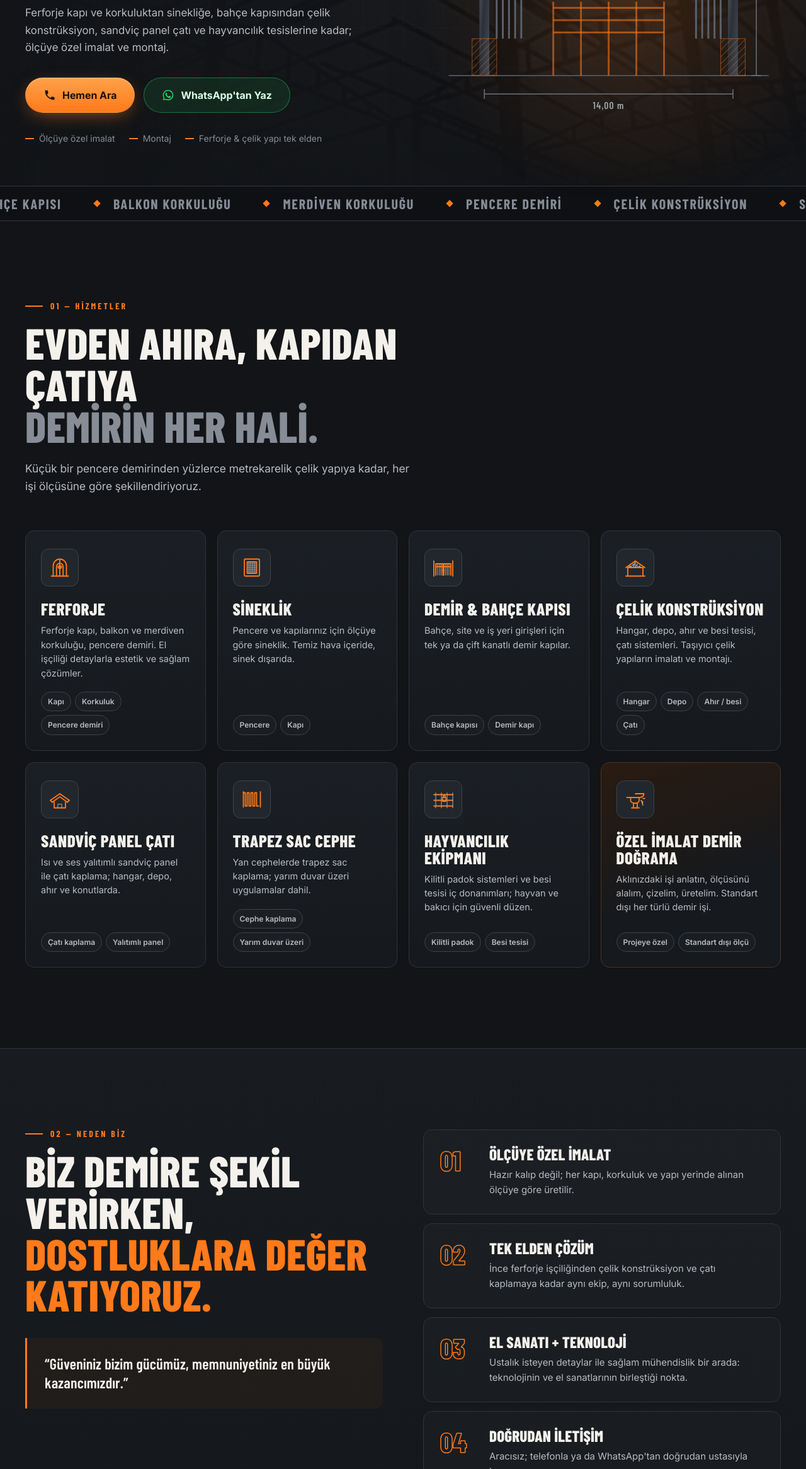
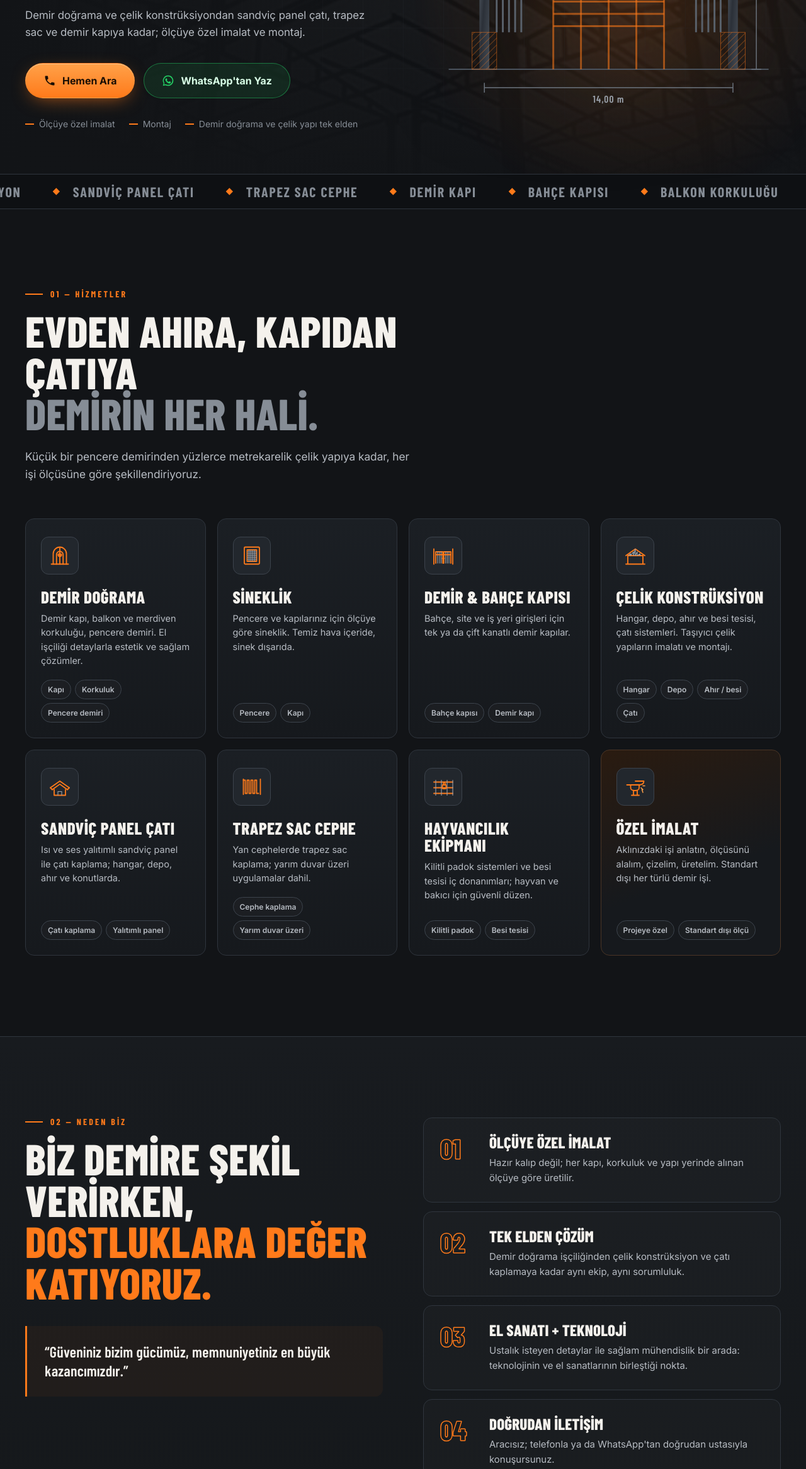
Before and after one commit to demircankardeslerferforje/demircankardeslerferforje.github.io, a plain HTML site: page index.html in a window 1280 px wide. Shown: the part 468-2800 px from the top of the page at 63% size. Drawn offline with Linux system fonts and the light colour scheme.

Commit message:
Ferforje ibaresi kaldirildi, SEO

```diff
--- a/index.html
+++ b/index.html
@@ -3,23 +3,26 @@
 <head>
 <meta charset="utf-8">
 <meta name="viewport" content="width=device-width, initial-scale=1, viewport-fit=cover">
-<title>Demircan Kardeşler Ferforje Sineklik — Demir Doğrama · Kırıkkale</title>
-<meta name="description" content="Demircan Kardeşler Ferforje Sineklik, Kırıkkale: ferforje kapı ve korkuluk, sineklik, demir bahçe kapısı, çelik konstrüksiyon, sandviç panel çatı, trapez sac cephe ve kilitli padok sistemleri. Demire dair her şey…">
-<meta name="keywords" content="Kırıkkale ferforje, Kırıkkale sineklik, demir doğrama Kırıkkale, ferforje kapı, balkon korkuluğu, merdiven korkuluğu, pencere demiri, bahçe kapısı, çelik konstrüksiyon Kırıkkale, sandviç panel çatı, trapez sac, besi tesisi, kilitli padok">
+<title>Demircan Kardeşler | Demir Doğrama ve Çelik Konstrüksiyon</title>
+<meta name="description" content="Kırıkkale'de Demircan Kardeşler: demir doğrama, çelik konstrüksiyon, sandviç panel çatı, trapez sac, demir kapı ve sineklik. Ölçüye özel imalat ve montaj. 0531 556 04 44">
+<meta name="keywords" content="demir doğrama Kırıkkale, çelik konstrüksiyon Kırıkkale, sandviç panel çatı, trapez sac, demir kapı, bahçe kapısı, balkon korkuluğu, merdiven korkuluğu, pencere demiri, sineklik, besi tesisi, kilitli padok">
 <meta name="theme-color" content="#121417">
 <meta name="format-detection" content="telephone=no">
 <!-- Yayın adresi kesinleşince aşağıdaki SITE_URL geçen 3 satırı güncelleyin (canonical, og:url, og:image) -->
 <link rel="canonical" href="https://demircankardeslerferforje.github.io/">
 <meta property="og:type" content="website">
 <meta property="og:locale" content="tr_TR">
-<meta property="og:site_name" content="Demircan Kardeşler Ferforje Sineklik">
-<meta property="og:title" content="Demircan Kardeşler — Demire dair her şey…">
-<meta property="og:description" content="Kırıkkale'de ferforje, sineklik, demir kapı, çelik konstrüksiyon, sandviç panel çatı ve trapez sac cephe. Teknolojinin ve el sanatlarının birleştiği nokta.">
+<meta property="og:site_name" content="Demircan Kardeşler">
+<meta property="og:title" content="Demircan Kardeşler | Demir Doğrama ve Çelik Konstrüksiyon">
+<meta property="og:description" content="Kırıkkale'de demir doğrama, çelik konstrüksiyon, sandviç panel çatı, trapez sac ve demir kapı. Ölçüye özel imalat ve montaj.">
 <meta property="og:url" content="https://demircankardeslerferforje.github.io/">
 <meta property="og:image" content="https://demircankardeslerferforje.github.io/assets/img/og-image.png">
 <meta property="og:image:width" content="1200">
 <meta property="og:image:height" content="630">
+<meta property="og:image:alt" content="Demircan Kardeşler — Demir Doğrama ve Çelik Konstrüksiyon">
 <meta name="twitter:card" content="summary_large_image">
+<meta name="twitter:title" content="Demircan Kardeşler | Demir Doğrama ve Çelik Konstrüksiyon">
+<meta name="twitter:description" content="Kırıkkale'de demir doğrama, çelik konstrüksiyon, sandviç panel çatı, trapez sac ve demir kapı. Ölçüye özel imalat ve montaj.">
 <link rel="icon" href="assets/img/favicon.svg" type="image/svg+xml">
 <link rel="apple-touch-icon" href="assets/img/apple-touch-icon.png">
 <link rel="preload" href="assets/fonts/barlow-condensed-extrabold.woff2" as="font" type="font/woff2" crossorigin>
@@ -29,11 +32,12 @@
 {
   "@context": "https://schema.org",
   "@type": "HomeAndConstructionBusiness",
-  "name": "Demircan Kardeşler Ferforje Sineklik",
+  "name": "Demircan Kardeşler",
   "alternateName": "Demircan Kardeşler Demir Doğrama",
   "slogan": "Demire dair her şey…",
-  "description": "Ferforje, sineklik, demir kapı, çelik konstrüksiyon, sandviç panel çatı, trapez sac cephe kaplama, hayvancılık ekipmanı ve özel imalat demir doğrama.",
+  "description": "Demir doğrama, demir kapı, çelik konstrüksiyon, sandviç panel çatı, trapez sac cephe kaplama, sineklik, hayvancılık ekipmanı ve özel imalat.",
   "telephone": "+90 531 556 04 44",
+  "email": "demircankardeslerferforje@gmail.com",
   "url": "https://demircankardeslerferforje.github.io/",
   "image": "https://demircankardeslerferforje.github.io/assets/img/og-image.png",
   "address": { "@type": "PostalAddress", "addressLocality": "Kırıkkale", "addressCountry": "TR" },
@@ -50,7 +54,7 @@
   <div class="wrap hdr__in">
     <a class="brand" href="#top" aria-label="Demircan Kardeşler — ana sayfa">
       <svg class="brand__mark" viewBox="0 0 64 64" aria-hidden="true"><rect width="64" height="64" rx="12" fill="#1d2126"/><path d="M12 18v28h6.5c8 0 12.5-5.4 12.5-14S26.5 18 18.5 18z" fill="none" stroke="#f4f1ec" stroke-width="5" stroke-linejoin="round"/><path d="M38 17v30M53 17 40.5 32 53 47" fill="none" stroke="#ff7a1a" stroke-width="5" stroke-linejoin="round" stroke-linecap="square"/></svg>
-      <span class="brand__txt"><b>DEMİRCAN KARDEŞLER</b><small>Ferforje · Sineklik · Demir Doğrama</small></span>
+      <span class="brand__txt"><b>DEMİRCAN KARDEŞLER</b><small>Demir Doğrama · Çelik Konstrüksiyon</small></span>
     </a>
     <nav class="nav" id="nav" aria-label="Ana menü">
       <a href="#hizmetler">Hizmetler</a>
@@ -80,13 +84,13 @@
       <p class="eyebrow"><span class="dot"></span>Kırıkkale · Demir Doğrama</p>
       <h1 id="hero-title" class="hero__title">Demire dair<br><span class="fire">her şey…</span></h1>
       <p class="hero__lead">Teknolojinin ve el sanatlarının birleştiği nokta.</p>
-      <p class="hero__text">Ferforje kapı ve korkuluktan sinekliğe, bahçe kapısından çelik konstrüksiyon, sandviç panel çatı ve hayvancılık tesislerine kadar; ölçüye özel imalat ve montaj.</p>
+      <p class="hero__text">Demir doğrama ve çelik konstrüksiyondan sandviç panel çatı, trapez sac ve demir kapıya kadar; ölçüye özel imalat ve montaj.</p>
       <div class="hero__cta">
         <a class="btn btn--fire btn--lg js-tel" href="tel:+905315560444"><svg class="i" aria-hidden="true"><use href="#i-phone"/></svg>Hemen Ara</a>
         <a class="btn btn--wa btn--lg js-wa" href="https://wa.me/905315560444" target="_blank" rel="noopener"><svg class="i" aria-hidden="true"><use href="#i-wa"/></svg>WhatsApp'tan Yaz</a>
       </div>
       <ul class="hero__tags" aria-label="Öne çıkanlar">
-        <li>Ölçüye özel imalat</li><li>Montaj</li><li>Ferforje &amp; çelik yapı tek elden</li>
+        <li>Ölçüye özel imalat</li><li>Montaj</li><li>Demir doğrama ve çelik yapı tek elden</li>
       </ul>
     </div>
 
@@ -145,8 +149,8 @@
 
   <div class="ticker" aria-hidden="true">
     <div class="ticker__track">
-      <span>Ferforje</span><span>Sineklik</span><span>Bahçe Kapısı</span><span>Balkon Korkuluğu</span><span>Merdiven Korkuluğu</span><span>Pencere Demiri</span><span>Çelik Konstrüksiyon</span><span>Sandviç Panel Çatı</span><span>Trapez Sac Cephe</span><span>Kilitli Padok</span><span>Özel İmalat</span>
-      <span>Ferforje</span><span>Sineklik</span><span>Bahçe Kapısı</span><span>Balkon Korkuluğu</span><span>Merdiven Korkuluğu</span><span>Pencere Demiri</span><span>Çelik Konstrüksiyon</span><span>Sandviç Panel Çatı</span><span>Trapez Sac Cephe</span><span>Kilitli Padok</span><span>Özel İmalat</span>
+      <span>Demir Doğrama</span><span>Çelik Konstrüksiyon</span><span>Sandviç Panel Çatı</span><span>Trapez Sac Cephe</span><span>Demir Kapı</span><span>Bahçe Kapısı</span><span>Balkon Korkuluğu</span><span>Merdiven Korkuluğu</span><span>Pencere Demiri</span><span>Sineklik</span><span>Kilitli Padok</span><span>Özel İmalat</span>
+      <span>Demir Doğrama</span><span>Çelik Konstrüksiyon</span><span>Sandviç Panel Çatı</span><span>Trapez Sac Cephe</span><span>Demir Kapı</span><span>Bahçe Kapısı</span><span>Balkon Korkuluğu</span><span>Merdiven Korkuluğu</span><span>Pencere Demiri</span><span>Sineklik</span><span>Kilitli Padok</span><span>Özel İmalat</span>
     </div>
   </div>
 </section>
@@ -163,8 +167,8 @@
     <div class="svc">
       <article class="card">
         <span class="card__ic"><svg viewBox="0 0 48 48"><path d="M10 42V20a14 14 0 0 1 28 0v22"/><path d="M6 42h36"/><path d="M24 42V8"/><path d="M17 42V22a7 7 0 0 1 7-7 7 7 0 0 1 7 7v20"/><path d="M24 26c-4 0-5-5-2-5.5 2-.3 2.6 2.2 1 2.5M24 26c4 0 5-5 2-5.5-2-.3-2.6 2.2-1 2.5"/></svg></span>
-        <h3>Ferforje</h3>
-        <p>Ferforje kapı, balkon ve merdiven korkuluğu, pencere demiri. El işçiliği detaylarla estetik ve sağlam çözümler.</p>
+        <h3>Demir Doğrama</h3>
+        <p>Demir kapı, balkon ve merdiven korkuluğu, pencere demiri. El işçiliği detaylarla estetik ve sağlam çözümler.</p>
         <ul class="chips"><li>Kapı</li><li>Korkuluk</li><li>Pencere demiri</li></ul>
       </article>
       <article class="card">
@@ -205,7 +209,7 @@
       </article>
       <article class="card card--accent">
         <span class="card__ic"><svg viewBox="0 0 48 48"><path d="M6 20h26c6 0 10-3 10-8H24"/><path d="M14 20v6c0 4 4 6 8 6h2c4 0 8-2 8-6v-6"/><path d="M16 42h16M20 32v10M28 32v10"/><path d="M36 26l4 4M40 22l4 0M38 30l2 6" class="spark"/></svg></span>
-        <h3>Özel İmalat Demir Doğrama</h3>
+        <h3>Özel İmalat</h3>
         <p>Aklınızdaki işi anlatın, ölçüsünü alalım, çizelim, üretelim. Standart dışı her türlü demir işi.</p>
         <ul class="chips"><li>Projeye özel</li><li>Standart dışı ölçü</li></ul>
       </article>
@@ -230,7 +234,7 @@
       </li>
       <li>
         <span class="why__n">02</span>
-        <div><h3>Tek elden çözüm</h3><p>İnce ferforje işçiliğinden çelik konstrüksiyon ve çatı kaplamaya kadar aynı ekip, aynı sorumluluk.</p></div>
+        <div><h3>Tek elden çözüm</h3><p>Demir doğrama işçiliğinden çelik konstrüksiyon ve çatı kaplamaya kadar aynı ekip, aynı sorumluluk.</p></div>
       </li>
       <li>
         <span class="why__n">03</span>
@@ -407,13 +411,13 @@
   <div class="wrap ftr__in">
     <div class="ftr__brand">
       <b>DEMİRCAN KARDEŞLER</b>
-      <span>Ferforje Sineklik · Demir Doğrama · Kırıkkale</span>
+      <span>Demir Doğrama · Çelik Konstrüksiyon · Kırıkkale</span>
     </div>
     <p class="ftr__motto">Demire dair her şey…</p>
     <nav class="ftr__nav" aria-label="Alt menü">
       <a href="#hizmetler">Hizmetler</a><a href="#referans">Referans</a><a href="#galeri">Galeri</a><a href="#iletisim">İletişim</a>
     </nav>
-    <p class="ftr__copy">© <span id="yr">2026</span> Demircan Kardeşler Ferforje Sineklik</p>
+    <p class="ftr__copy">© <span id="yr">2026</span> Demircan Kardeşler</p>
   </div>
 </footer>
 
```
Also changed, not shown: sitemap.xml (added, +9 -0 lines), robots.txt, 1 other file.
